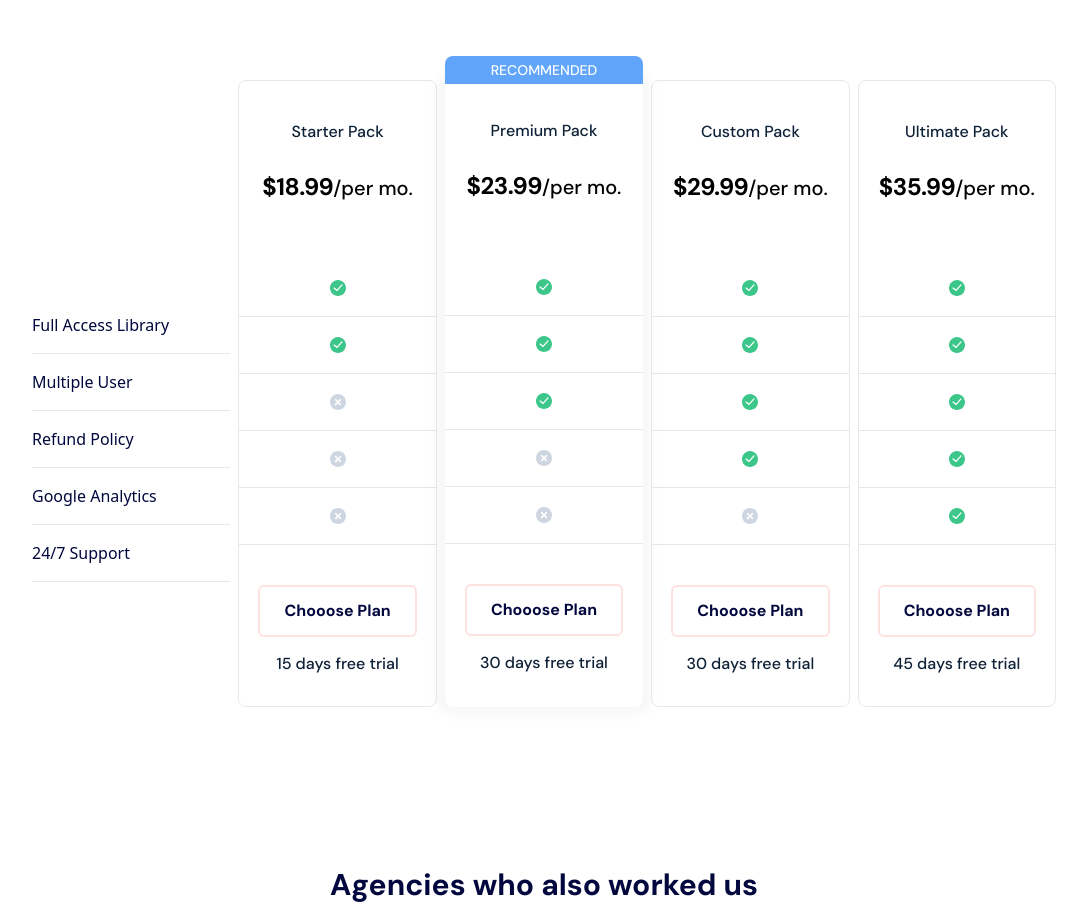
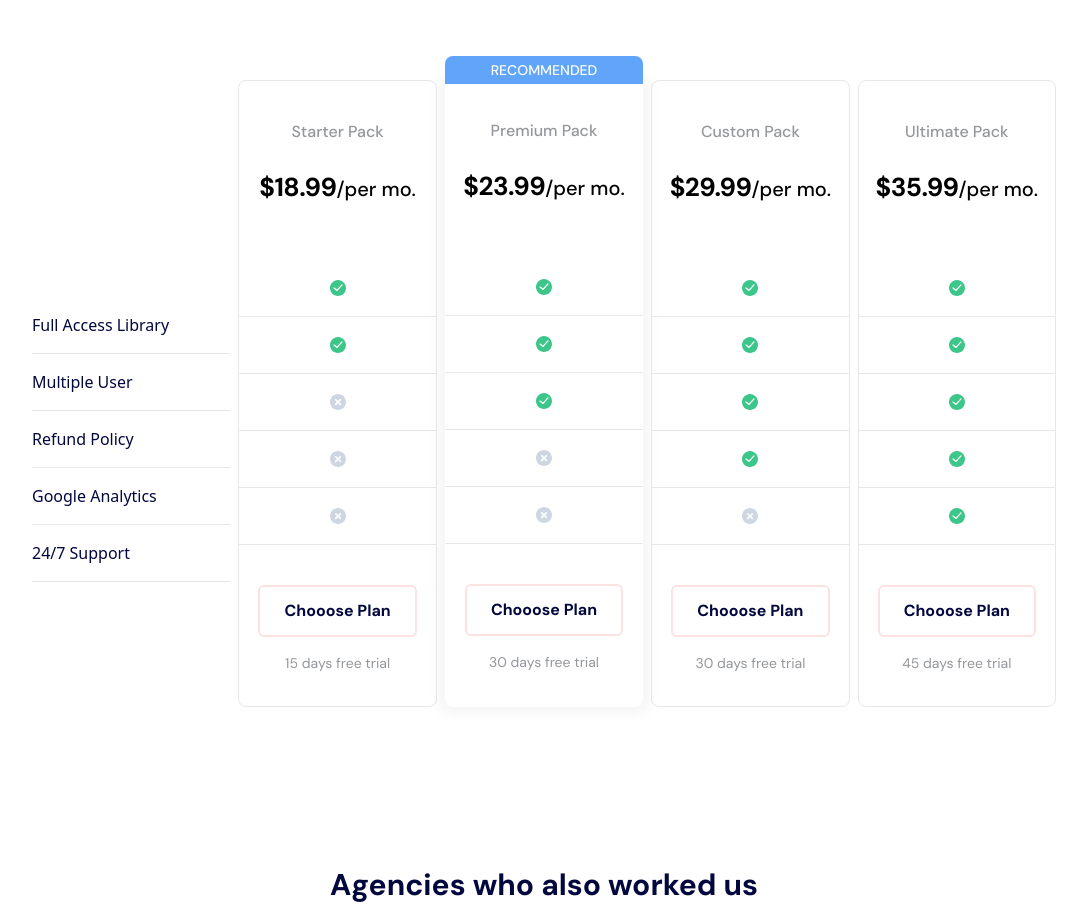
Before and after one commit to mikechibuzor/startup-landing-page, a Vue app: page / in a window 1280 px wide. Shown: the part 2344-3261 px from the top of the page, without its empty margins (96-1183 px from the left). Built offline with nearby package versions, Linux system fonts and the light colour scheme.

Commit message:
clean up stil"

```diff
--- a/src/components/fourth-viewport/FourthViewport.vue
+++ b/src/components/fourth-viewport/FourthViewport.vue
@@ -257,7 +257,7 @@ export default {
 }
 .title-price h2 span.price {
   font-weight: 600;
-  font-size: 24px;
+  font-size: 26px;
   line-height: 34px;
   text-align: center;
   letter-spacing: -0.55px;
@@ -267,17 +267,23 @@ export default {
     font-size: 20px;
   }
 }
-.title-price h4,
-.down p {
+.title-price h4 {
   font-family: "DM Sans";
   font-style: normal;
   font-weight: 500;
   font-size: 16px;
   line-height: 21px;
-  color: #0f2137;
+  color: #94979b;
+}
+.down p {
+  font-family: "DM Sans";
+  font-weight: 400;
+  font-size: 14px;
+  line-height: 21px;
+  color: #94979b;
 }
 
-@media screen and (max-width: 1024px) {
+@media screen and (max-width: 1025px) {
   .title-price h4,
   .down p {
     font-size: 12px;
```
